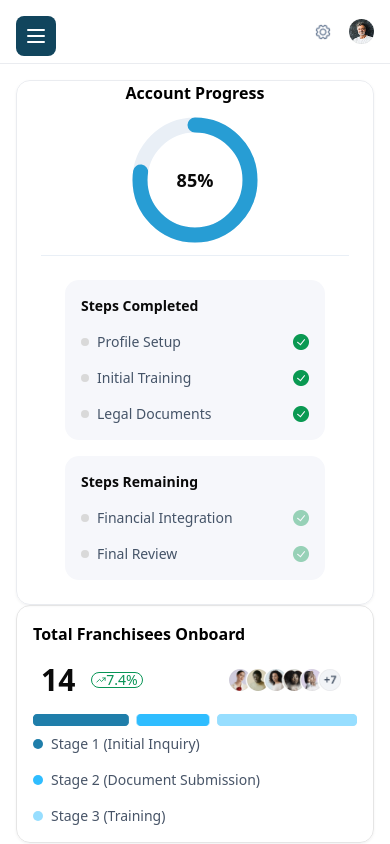
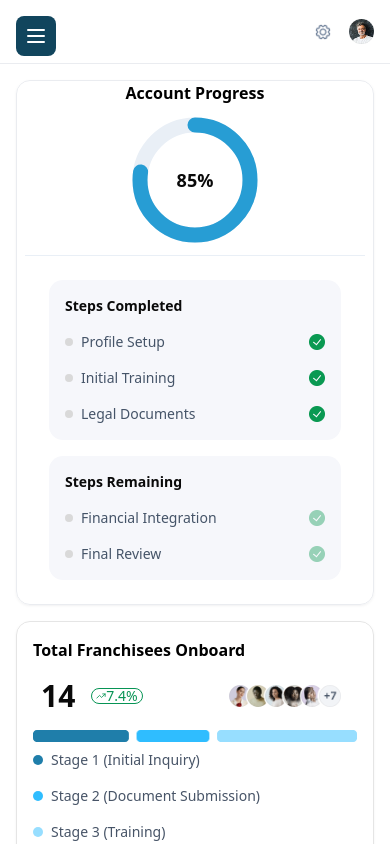
Before and after one commit to janakshukla/dashboard-assignment, a Next.js app: page / in a window 390 px wide. Built offline with nearby package versions, Linux system fonts and the light colour scheme.

Commit message:
Refactor layout of LowerPage, AccountProgress, and UpperPage components for improved responsiveness and visual consistency

```diff
--- a/components/LowerPage.tsx
+++ b/components/LowerPage.tsx
@@ -26,7 +26,7 @@ const LowerPage = () => {
               size={16}
             />
           </div>
-          <button className="flex px-2 py-1 items-center gap-2 border border-[#D0D5DD] rounded-lg text-sm font-inter font-semibold text-[#344054] shadow-sm shadow-[#1018280D] ">
+          <button className="flex px-1 sm:px-2 py-1 items-center gap-2 border border-[#D0D5DD] rounded-lg text-sm font-inter font-semibold text-[#344054] shadow-sm shadow-[#1018280D] ">
             {" "}
             <ListFilterIcon size={12} /> Filters
           </button>
--- a/components/Subcomponents/AccountProgress.tsx
+++ b/components/Subcomponents/AccountProgress.tsx
@@ -2,7 +2,7 @@ import React from "react";
 
 const AccountProgress = () => {
   return (
-    <div className="lg:w-1/3 border h-full border-[#EAECF0] rounded-xl shadow-sm shadow-[#1018280D] px-6 ">
+    <div className="lg:w-1/3 border h-full border-[#EAECF0] rounded-xl shadow-sm shadow-[#1018280D] px-2 md:px-6 ">
       <div className="h-1/3 border-b flex justify-center flex-col items-center border-[#E9EFF6] ">
         <h1 className="font-inter text-black font-semibold ">
           Account Progress
@@ -40,7 +40,7 @@ const AccountProgress = () => {
           </p>
         </div>
       </div>
-      <div className="h-2/3 flex justify-center flex-col items-center p-6 gap-4 ">
+      <div className="h-2/3 flex justify-center flex-col items-center  p-6 gap-4 ">
         <div className="h-2/3 bg-[#F6F7FB] p-4 w-full rounded-xl ">
           <h3 className="font-inter font-semibold text-sm mb-4">
             Steps Completed{" "}
--- a/components/UpperPage.tsx
+++ b/components/UpperPage.tsx
@@ -5,7 +5,7 @@ import FeedBack from './Subcomponents/FeedBack'
 
 const UpperPage = () => {
   return (
-    <div className="min-h-[85vh] sm:flex  gap-4 p-4">
+    <div className="min-h-[85vh] flex flex-col md:flex-row  gap-4 p-4">
        <AccountProgress/>
         <TotalOnboarding/>
         <FeedBack/>
```
